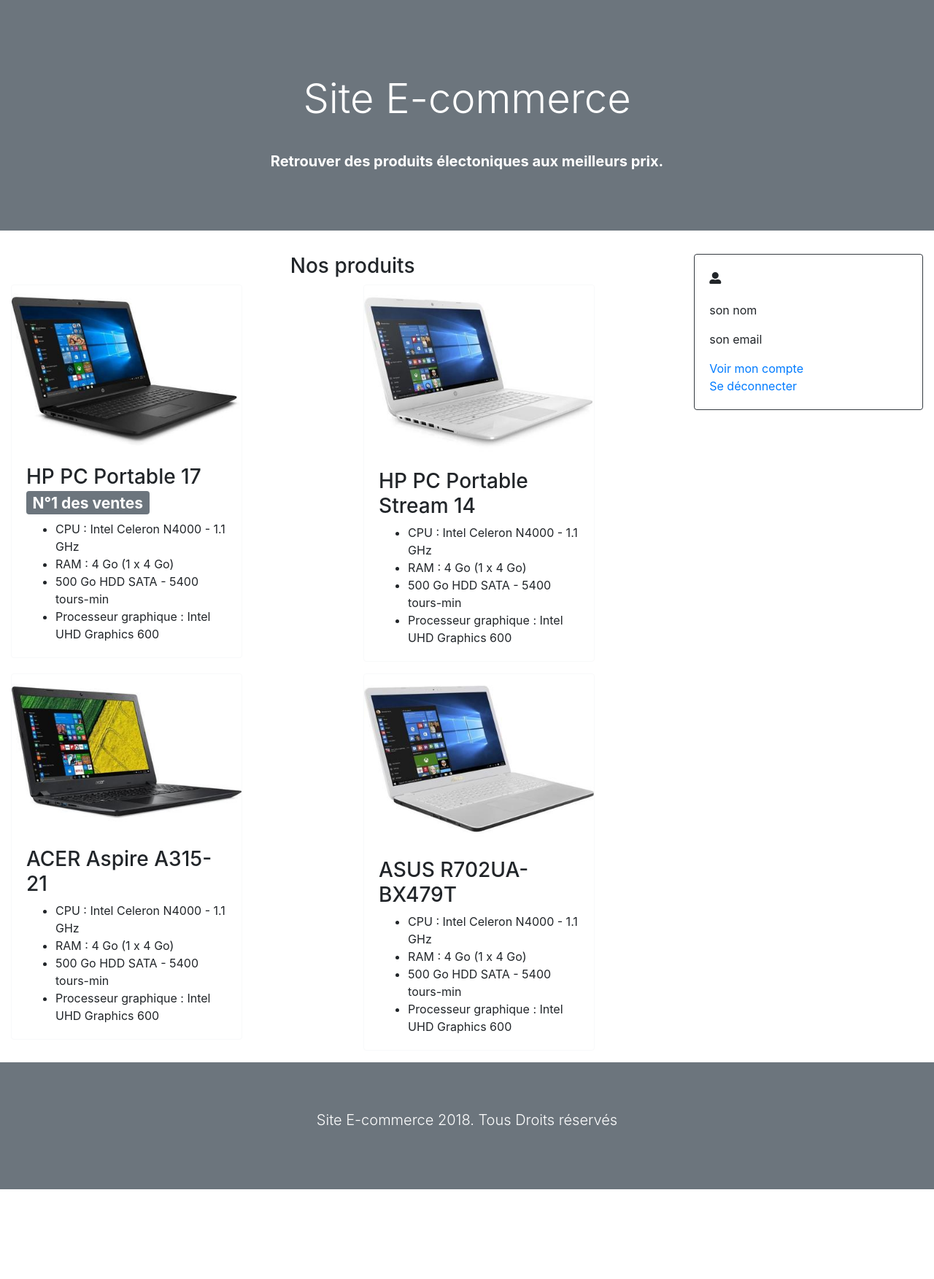
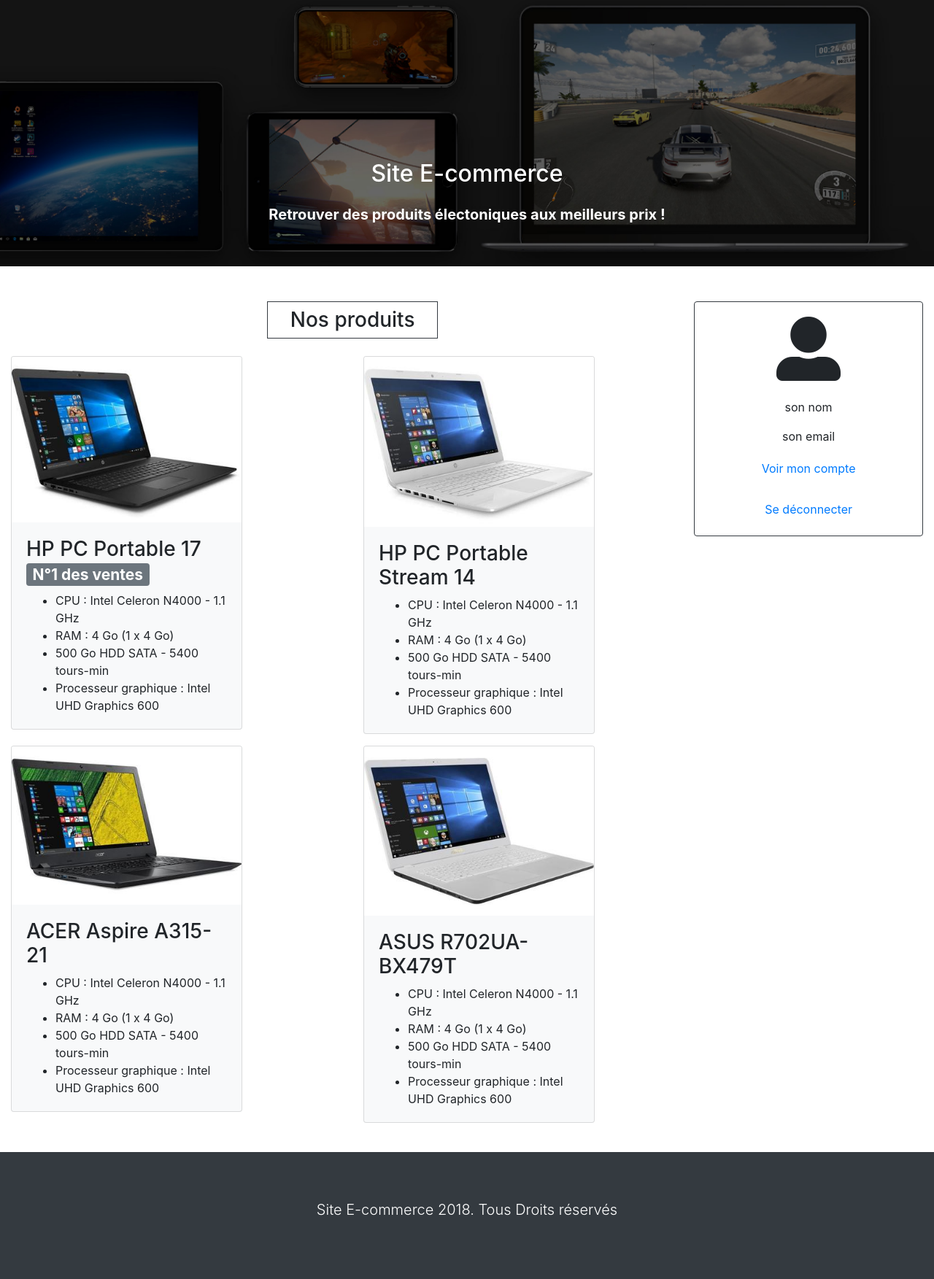
Before and after one commit to Gvito/siteecommerce, a PHP site: page /products.php in a window 1280 px wide. Shown: the whole page at 73% size. Before the commit the page ends 1630 px from the top, so only its background shows below. Run offline with PHP 8.4, Linux system fonts and the light colour scheme; some libraries are stand-ins or nearby versions.

Commit message:
end html/css

```diff
--- a/Template/aside.php
+++ b/Template/aside.php
@@ -1,11 +1,10 @@
 <!-- Ici démarre le code de votre aside -->
-<aside class="card border-dark cardId w-50 h-50">
-  <div class="card-body">
-    <i class="fas fa-user-alt pb-4"></i>
-    <p class="card-text"> son nom</p>
-    <p class="card-text"> son email</p>
-    <p class="card-text"></p>
-    <a href="#" class="card-link">Voir mon compte</a><br>
-    <a href="#" class="card-link">Se déconnecter</a>
+<aside class="card border-dark w-50 h-50">
+  <div class="card-body d-flex flex-column">
+    <i class="fas fa-user-alt pb-4 display-2 mx-auto"></i>
+    <p class="card-text text-center"> son nom</p>
+    <p class="card-text text-center"> son email</p>
+    <a href="#" class="card-link text-center m-1">Voir mon compte</a><br>
+    <a href="#" class="card-link text-center m-1">Se déconnecter</a>
   </div>
 </aside>
--- a/Template/footer.php
+++ b/Template/footer.php
@@ -2,7 +2,7 @@
 
 <!-- Start footer -->
 <footer class="">
-  <div class="jumbotron jumbotron-fluid bg-secondary text-white mb-auto">
+  <div class="jumbotron jumbotron-fluid text-white bg-dark mb-auto">
     <div class="container">
       <p class="lead text-center">Site E-commerce 2018. Tous Droits réservés </p>
     </div>
--- a/Template/header.php
+++ b/Template/header.php
@@ -22,11 +22,15 @@
 <body>
 
 <!-- Ici démarre le code de votre header -->
-<header class="">
-    <div class="jumbotron jumbotron-fluid bg-secondary text-white">
-      <div class="container">
-        <h1 class="display-4 text-center">Site E-commerce</h1>
-        <p class="lead text-center font-weight-bold">Retrouver des produits électoniques aux meilleurs prix.</p>
+<header>
+    <div id="carouselExampleSlidesOnly" class="carousel slide" data-ride="carousel">
+      <div class="carousel-inner mb-5">
+        <div class="carousel-item active">
+          <img class="d-block w-100" src="img/imghome.png" alt="First slide">
+          <div class="carousel-caption d-none d-md-block">
+            <h1 class="display-6 text-center">Site E-commerce</h1>
+            <p class="lead text-center font-weight-bold">Retrouver des produits électoniques aux meilleurs prix !</p>
+        </div>
       </div>
     </div>
 </header>
--- a/css/main.css
+++ b/css/main.css
@@ -101,9 +101,6 @@ textarea {
 /* Header */
 
 /* aside */
-
-  .cardId {
-  }
 
 /* footer */
 
--- a/index.php
+++ b/index.php
@@ -6,7 +6,7 @@
 <!-- Start Main -->
 <main class="container-fluid mt-5 mb-4 w-75">
 <!-- Start Form -->
- <form>
+ <form class="mx-auto">
     <div class="form-group row">
       <label for="inputEmail3" class="col-12 col-form-label">Email</label>
       <div class="col-12">
--- a/products.php
+++ b/products.php
@@ -4,12 +4,12 @@
 <?php include("Template/header.php"); ?>
 
 <!-- Start Main -->
-<main class="container-fluid">
+<main class="container-fluid pb-4">
   <div class="titleandsection">
-  <h3 class="text-center mb-4<">Nos produits</h3>
+  <h3 class="mx-auto text-center mb-4 border border-dark w-25 pt-2 pb-2">Nos produits</h3>
     <section class="row">
       <article class="col-12 col-sm-6">
-        <div class="card border-light mb-3">
+        <div class="card bg-light mb-3">
           <img class="card-img-top" src="img/pcone.png" alt="Card image cap">
           <div class="card-body">
             <h3 class="card-text"> HP PC Portable 17 <span class="badge badge-secondary">N°1 des ventes</span> </h3>
@@ -23,7 +23,7 @@
         </div>
       </article>
       <article class="col-12 col-sm-6">
-        <div class="card border-light mb-3">
+        <div class="card bg-light mb-3">
           <img class="card-img-top" src="img/pctwo.png" alt="Card image cap">
           <div class="card-body">
             <h3 class="card-text">HP PC Portable Stream 14</h3>
@@ -37,7 +37,7 @@
         </div>
       </article>
       <article class="col-12 col-sm-6">
-        <div class="card border-light mb-3">
+        <div class="card bg-light mb-3">
           <img class="card-img-top" src="img/pcthree.png" alt="Card image cap">
           <div class="card-body">
             <h3 class="card-text"> ACER Aspire A315-21 </h3>
@@ -51,7 +51,7 @@
         </div>
       </article>
       <article class="col-12 col-sm-6">
-        <div class="card border-light mb-3">
+        <div class="card bg-light mb-3">
           <img class="card-img-top" src="img/pcfour.png" alt="Card image cap">
           <div class="card-body">
             <h3 class="card-text"> ASUS R702UA-BX479T </h3>
```
Also changed, not shown: img/imghome.png (added).
